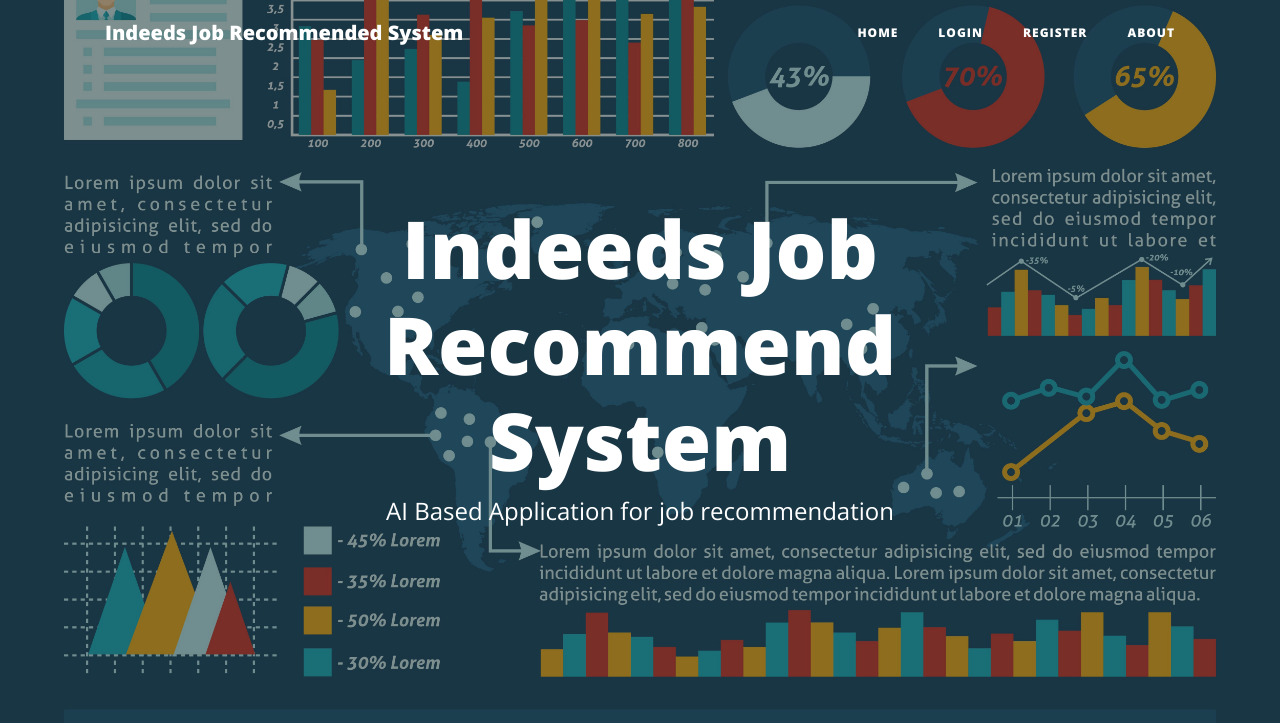
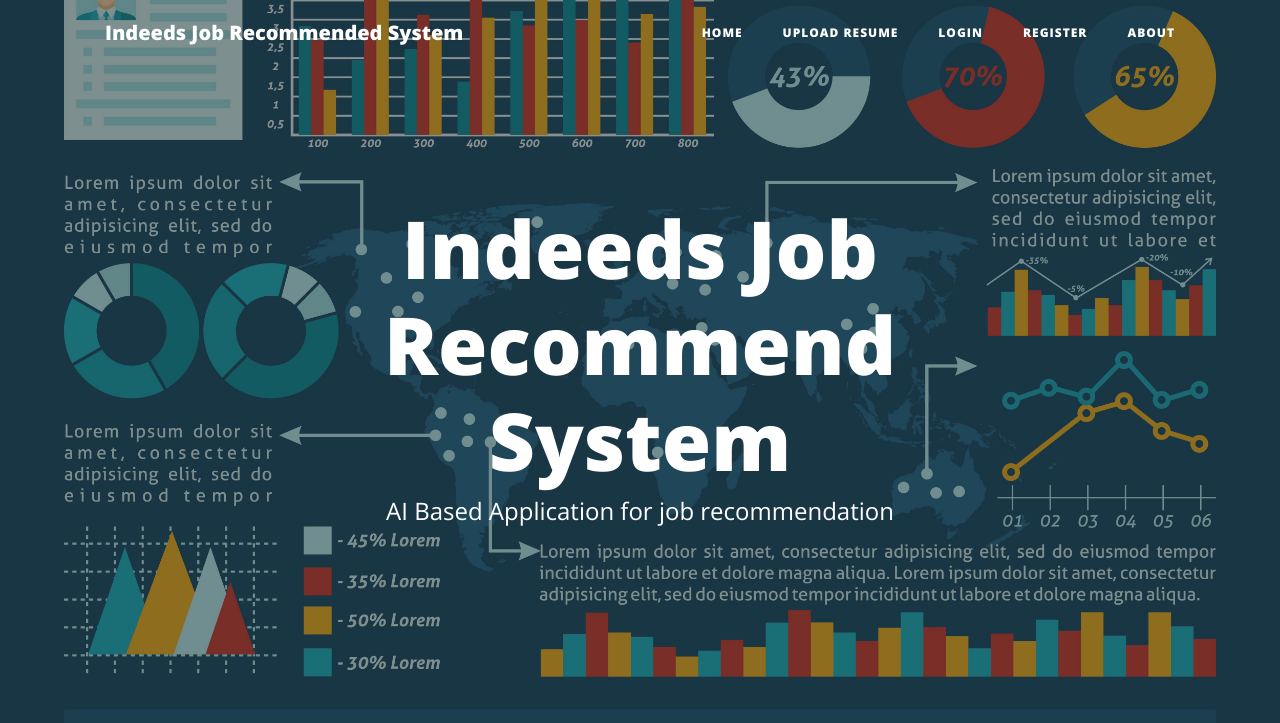
Before and after one commit to jackyhuynh/WorkforceAnalyst, a Flask app: page / in a window 1280 px wide. Shown: the top 723 px of the page. Run offline with Flask 2, Linux system fonts and the light colour scheme; data comes from the database, SQL or seed files in the repository; some libraries are stand-ins or nearby versions.

Commit message:
Update header.html

```diff
--- a/templates/header.html
+++ b/templates/header.html
@@ -38,6 +38,9 @@
           <li class="nav-item">
             <a class="nav-link" href="{{ url_for('get_all_posts') }}">Home</a>
           </li>
+          <li class="nav-item">
+            <a class="nav-link" href="{{ url_for('upload_file') }}">Upload Resume</a>
+          </li>
           {% if not current_user.is_authenticated: %}
           <li class="nav-item">
             <a class="nav-link" href="{{ url_for('login') }}">Login</a>
```
